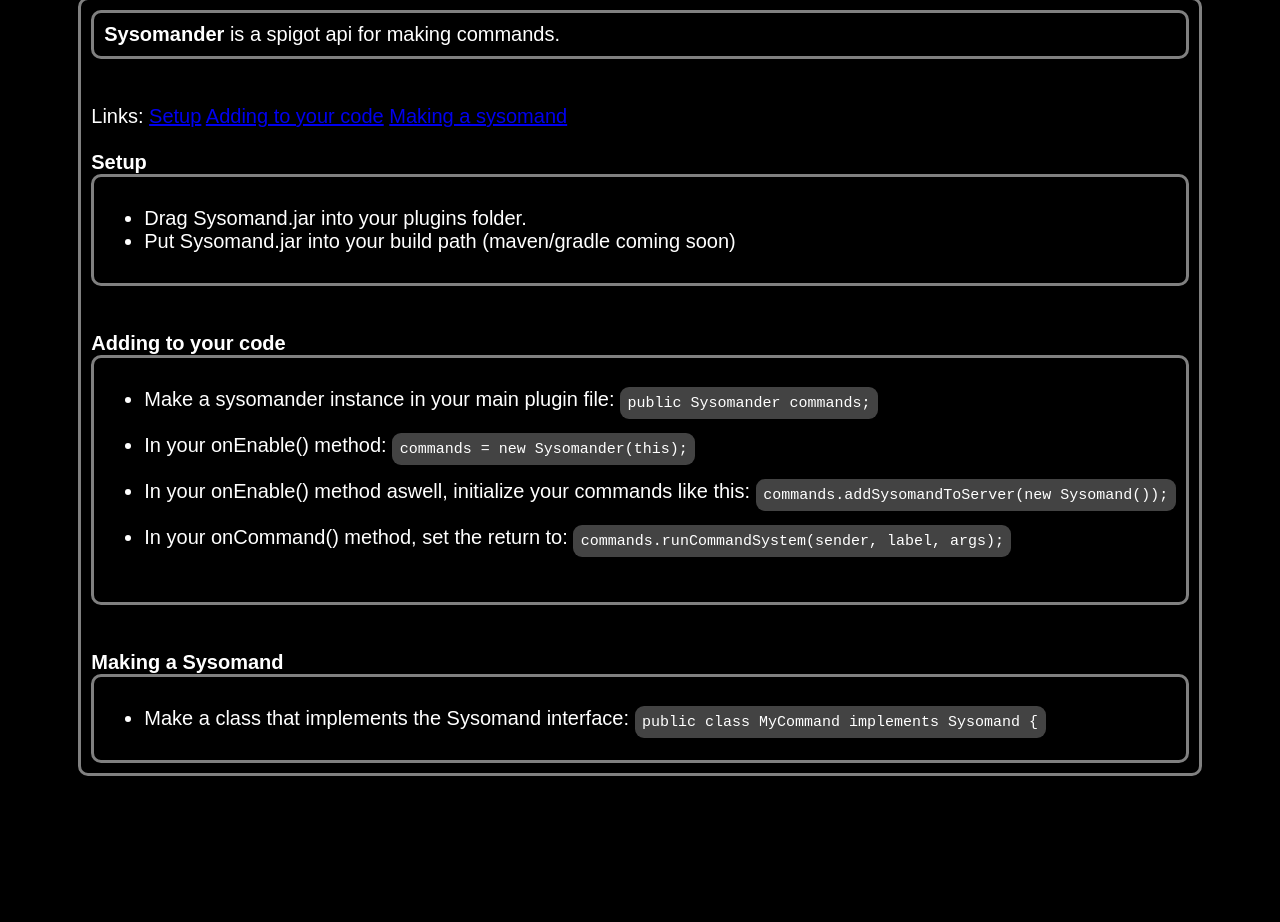
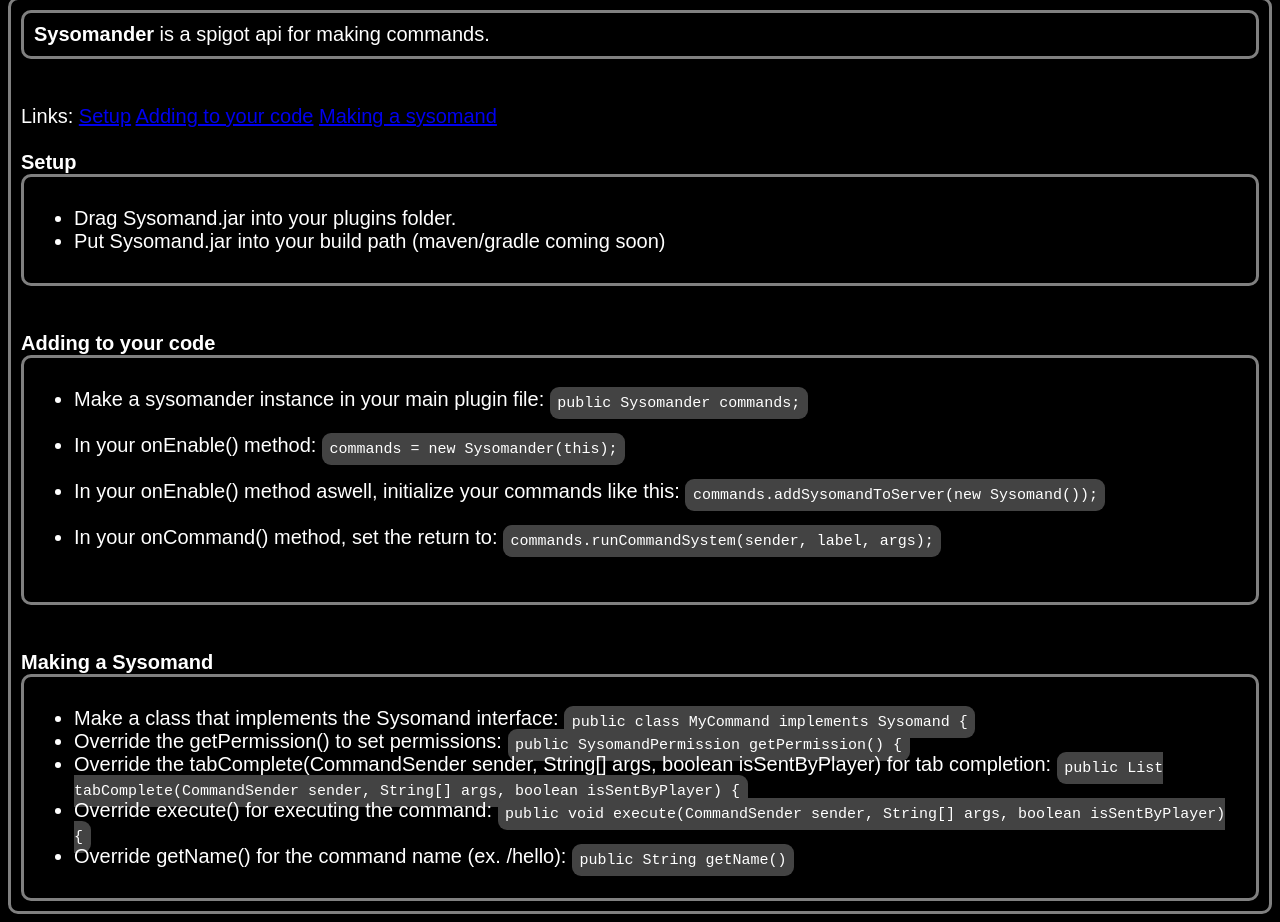
Before and after one commit to klashdevelopment/web, a plain HTML site: page wiki/sysomander.html in a window 1280 px wide. Shown: the part 141-1063 px from the top of the page. Before the commit the page ends 925 px from the top, so only its background shows below. Drawn offline with Linux system fonts and the light colour scheme; files whose address does not match are found by name.

Commit message:
Update sysomander.html

```diff
--- a/wiki/sysomander.html
+++ b/wiki/sysomander.html
@@ -104,7 +104,11 @@
             <a id="making" style="font-weight:bolder">Making a Sysomand</a><br>
             <div>
                 <ul>
-                    <li>Make a class that implements the Sysomand interface: <code>public class MyCommand implements Sysomand {</code></li>
+                    <li>Make a class that implements the Sysomand interface: <code>public class MyCommand implements Sysomand {</code><br></li>
+                    <li>Override the getPermission() to set permissions: <code>public SysomandPermission getPermission() {</code><br></li>
+                    <li>Override the tabComplete(CommandSender sender, String[] args, boolean isSentByPlayer) for tab completion: <code>public List<String> tabComplete(CommandSender sender, String[] args, boolean isSentByPlayer) {</code><br></li>
+                    <li>Override execute() for executing the command: <code>public void execute(CommandSender sender, String[] args, boolean isSentByPlayer) {</code><br></li>
+                    <li>Override getName() for the command name (ex. /hello): <code>public String getName()</code><br></li>
                 </ul>
             </div>
         </div>
```
